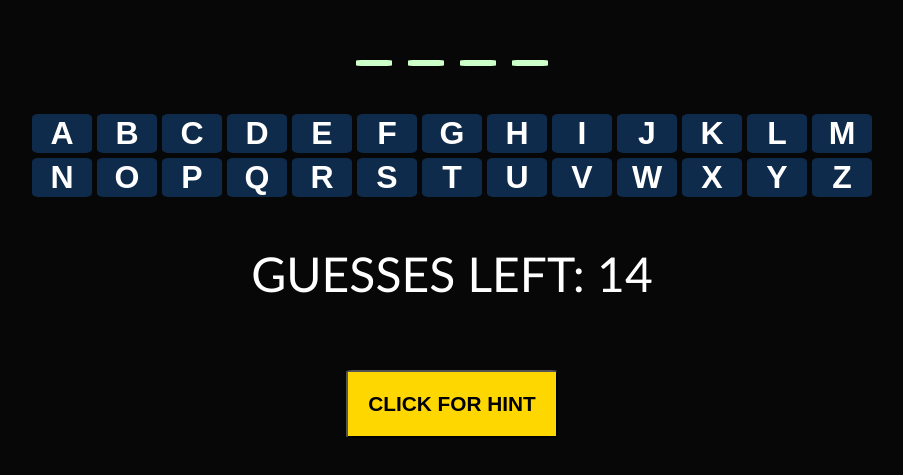
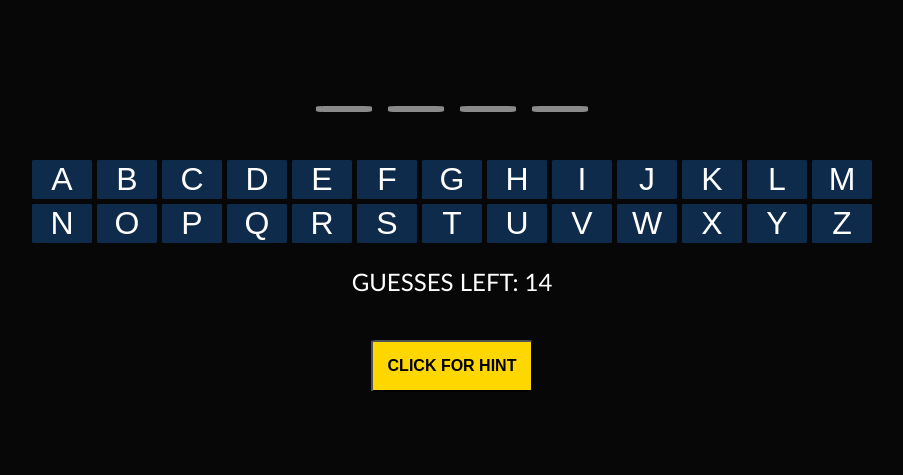
Before and after one commit to miikaran/hangman_game, a plain HTML site: page index.html in a window 1280 px wide. Shown: the part 243-718 px from the top of the page, without its empty margins (188-1091 px from the left). Drawn offline with Linux system fonts and the light colour scheme.

Commit message:
improve ui a bit

```diff
--- a/index.css
+++ b/index.css
@@ -25,9 +25,8 @@ body{
     font-size: 2em;
     background-color: rgb(15, 43, 75);
     color: white;
-    font-weight: bold;
     border: 0px;
-    border-radius: 10%;
+    border-radius: 3%;
     transition: 0.3s;
     cursor: pointer;
     text-transform: uppercase
@@ -41,13 +40,12 @@ body{
 #WORD{
     display: flex;
     text-align: center;
-    font-size: 2em;
+    font-size: 2.5em;
     text-transform: uppercase;
 }
 
 
 #WORD span{
-    font-weight: bold;
     animation: fadein 0.5s;
 }
 
@@ -68,8 +66,8 @@ body{
 
 #WORD div div{
     position: relative;
-    border: 3px solid rgb(205, 255, 201);
-    width: 30px;
+    border: 3px solid rgb(138, 138, 138);
+    width: 50px;
     border-radius: 15%;
 }
 
@@ -87,16 +85,16 @@ body{
 .HINT_BUTTON{
     cursor: pointer;
     color: black;
-    font-size: 1.3em;
+    font-size: 1em;
     font-weight: bold;
     border-radius: 3%;
-    padding: 20px;
+    padding: 15px;
     background-color: gold;
     transition: 0.1s ease-in-out;
 }
 
 .HINT_BUTTON:hover{
-    padding: 25px;
+    padding: 20px;
 }
 
 
@@ -106,6 +104,7 @@ body{
 }
 
 #GUESSES_LEFT{
+    font-size: 0.5em;
     color: white;
 }
 
```
Also changed, not shown: game.js (+7 -0 lines).
